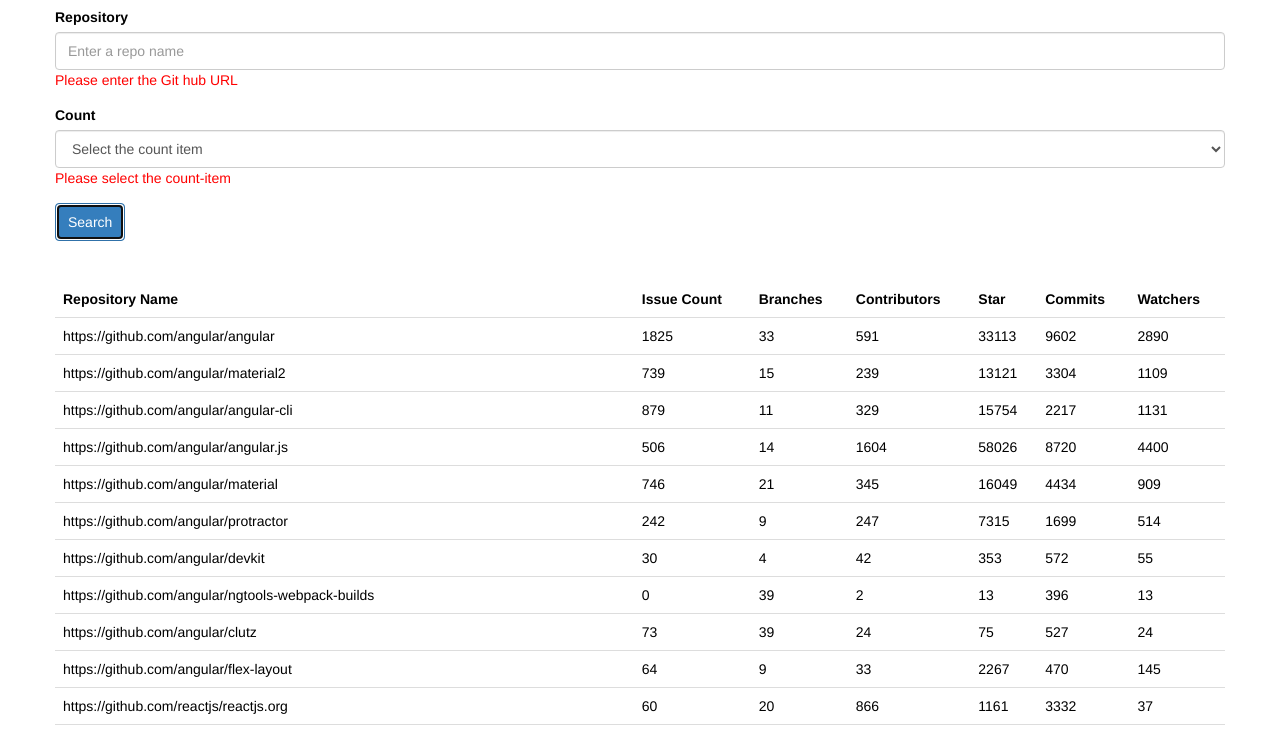
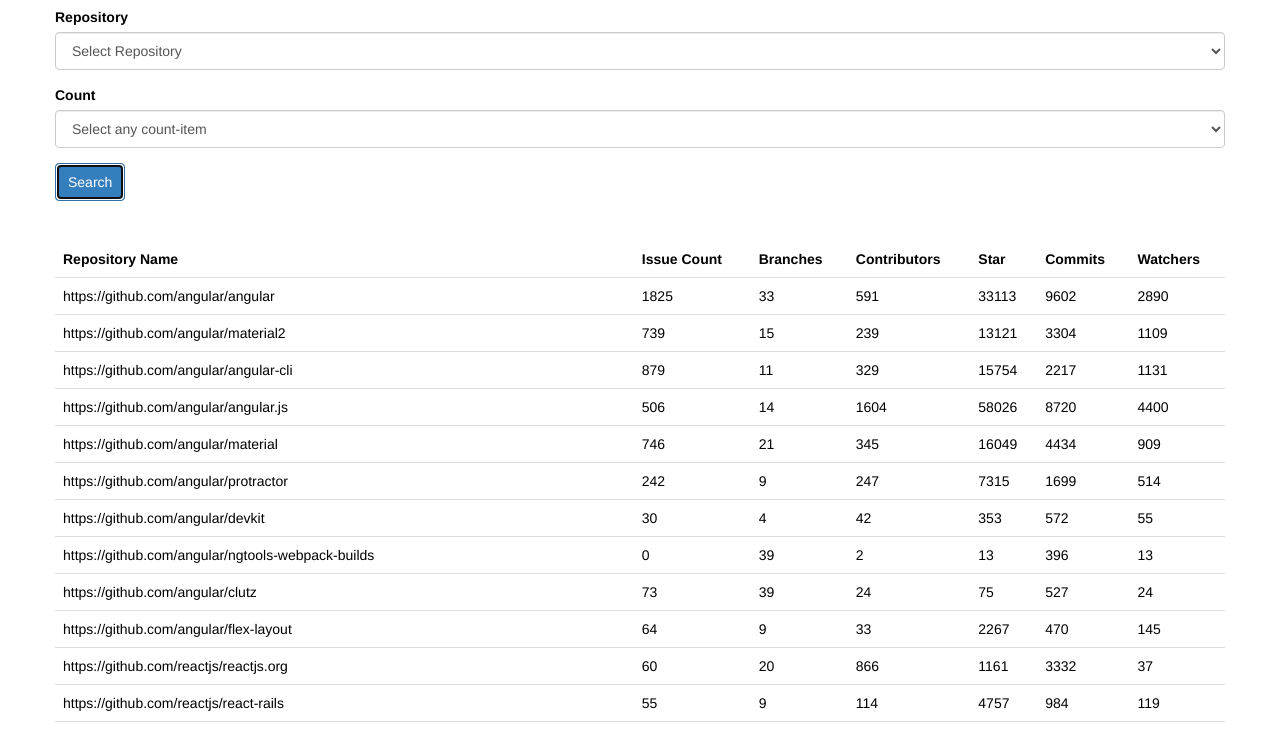
Before and after one commit to ASPrabha/javascript-reposearch, a plain HTML site: page index.html in a window 1280 px wide. Both pictures are taken after a click on the button "Search". Shown: the part 65-798 px from the top of the page. Drawn offline with nearby package versions, Linux system fonts and the light colour scheme.

Commit message:
Made Changes

```diff
--- a/index.html
+++ b/index.html
@@ -12,7 +12,6 @@
 
 	<!-- Bootstrap CSS -->
 	<link href="bootstrap/css/bootstrap.min.css" rel="stylesheet">
-	<!-- <link href="css/bootstrap-glyphicons.css" rel="stylesheet"> -->
 
 	<!-- Custom CSS -->
 	<link href="css/style.css" rel="stylesheet">
@@ -23,31 +22,27 @@
 		<form action="#">
 			<div class="form-group">
 				<label for="repoSearch">Repository</label>
-				<input type="text" class="form-control" id="repoSearch" placeholder="Enter a repo name">
+				<select class="form-control" id="repoSearch">
+				</select>
 				<div class="feedback" id="repo-feedback">
 				</div>
 			</div>
 			<div class="form-group">
 				<label for="countItem">Count</label>
-				<select id="countItem" class="form-control" required>
-					<option value="">Select the count item</option>
-					<option value="1">Issue Count</option>
-					<option value="2">Branches</option>
-					<option value="3">Contributors</option>
-					<option value="4">Star</option>
-					<option value="5">Commit</option>
-					<option value="6">Watchers</option>
+				<select id="countItem" class="form-control">
 				</select>
 				<div class="feedback" id="count-feedback">
 				</div>
 			</div>
 			<button class="btn btn-primary" type="button" onclick = "searchRepo()">Search</button>
 		</form>
-
+		<div class="table-responsive">
 			<table id="ans-table" class="table">
 			</table>
+		</div>
 		<br/>
 		<div class="container">
+			<div class="table-responsive">
 				<table class="table" id="repoTable" >
 					<thead class="thead-dark">
 						<tr>
@@ -61,6 +56,7 @@
 						</tr>
 					</thead>
 				</table>
+			</div>
 		</div>
 	</div>
 
--- a/js/repo_search.js
+++ b/js/repo_search.js
@@ -11,17 +11,10 @@
 	let repo = document.getElementById('repoSearch').value;
 	let count = Number(document.getElementById('countItem').value);
 	let result = [];
-	document.getElementById('repo-feedback').innerHTML = '';
-	document.getElementById('count-feedback').innerHTML = '';
-	let flag = false;
-
-	if(repo != "" && count !=0 && regEx.test(repo)){
-
-		result.push(repo);
+	result.push(repo);
 		for (var i = 0; i < len;i = i+7) {
 			if(table_data[i].innerHTML == repo){
 				result.push(table_data[i+count].innerHTML);
-				flag = true;
 				break;
 			}
 		}
@@ -66,10 +59,8 @@
 
 			thead.appendChild(hrow);
 			table.appendChild(thead);
-		}
-		else{
-			document.getElementById('repo-feedback').innerHTML = 'Git hub URL do not match available Repos';
-		}
+
+
 	}else if (repo === "" || !regEx.test(repo)){
 		if(repo === ""){
 			document.getElementById('repo-feedback').innerHTML = 'Please enter the Git hub URL';
--- a/js/script.js
+++ b/js/script.js
@@ -1,3 +1,35 @@
+
+
+var repoVals = document.getElementById('repoSearch');
+var i = 0;
+var option = document.createElement("option");
+var optionText = document.createTextNode("Select Repository");
+option.setAttribute("value", "");
+option.appendChild(optionText);
+repoVals.appendChild(option);
+for(var repo in repoDetails){
+  var option = document.createElement("option");
+  var optionText = document.createTextNode(repoDetails[repo].url);
+  option.setAttribute("value", repoDetails[repo].url);
+  option.appendChild(optionText);
+  repoVals.appendChild(option);
+}
+
+var countVals = document.getElementById('countItem');
+var j = 0;
+for(var key in repoDetails[0]){
+  if(j === 0){
+    var option = document.createElement("option");
+    var optionText = document.createTextNode("Select any count-item");
+  }
+  else{
+    var option = document.createElement("option");
+    var optionText = document.createTextNode(key);
+  }
+  option.setAttribute("value", j++);
+  option.appendChild(optionText);
+  countVals.appendChild(option);
+}
 
   var tbl = document.getElementById('repoTable');
   var tblBody = document.createElement("tbody");
@@ -7,7 +39,7 @@
 
       var cell = document.createElement("td");
       var cellText = document.createTextNode(repoDetails[i].url);
-        cell.appendChild(cellText);
+      cell.appendChild(cellText);
       row.appendChild(cell)
 
       var cell = document.createElement("td");
```
Lines whose indentation alone changed are shown as unchanged.
